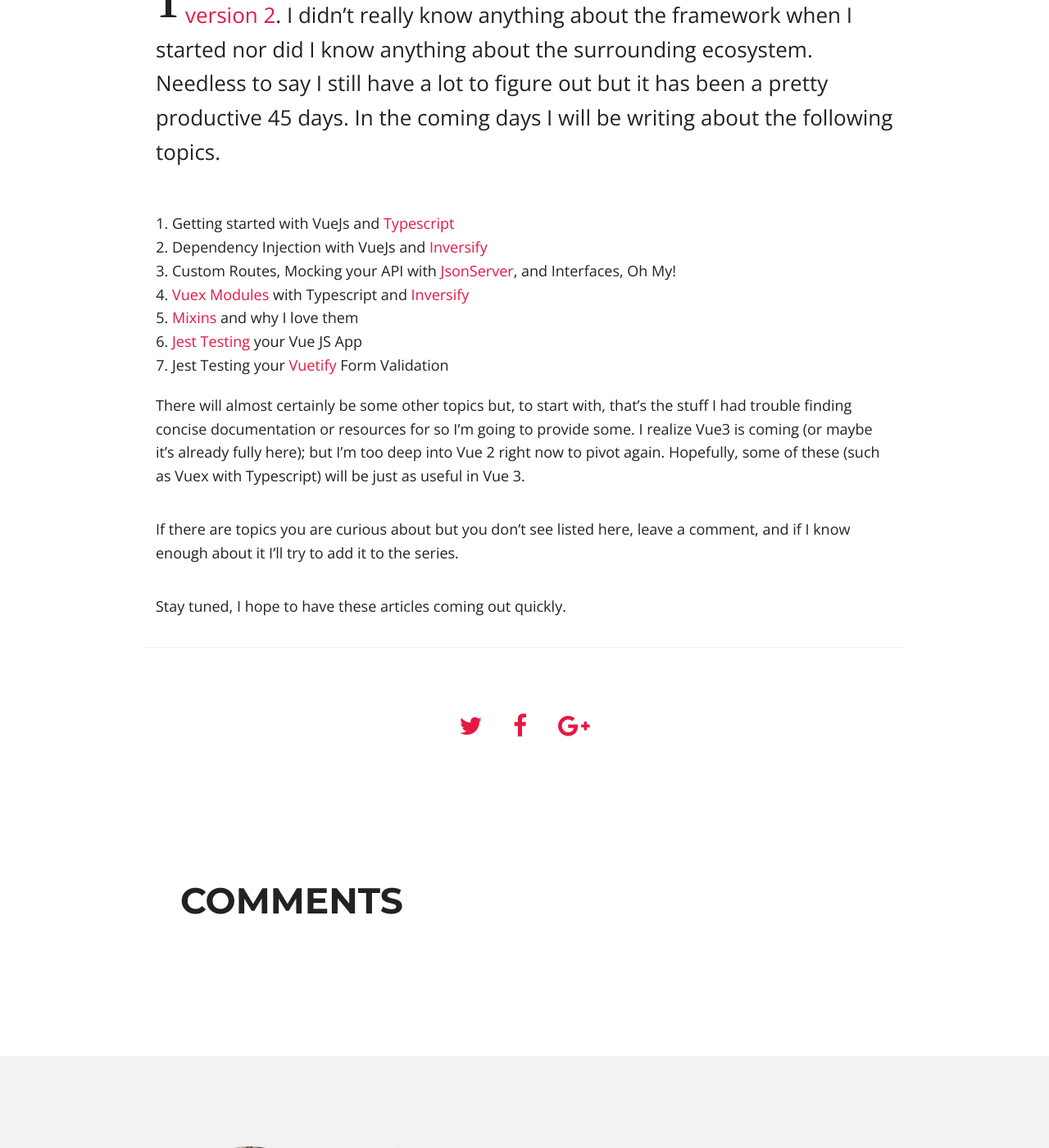
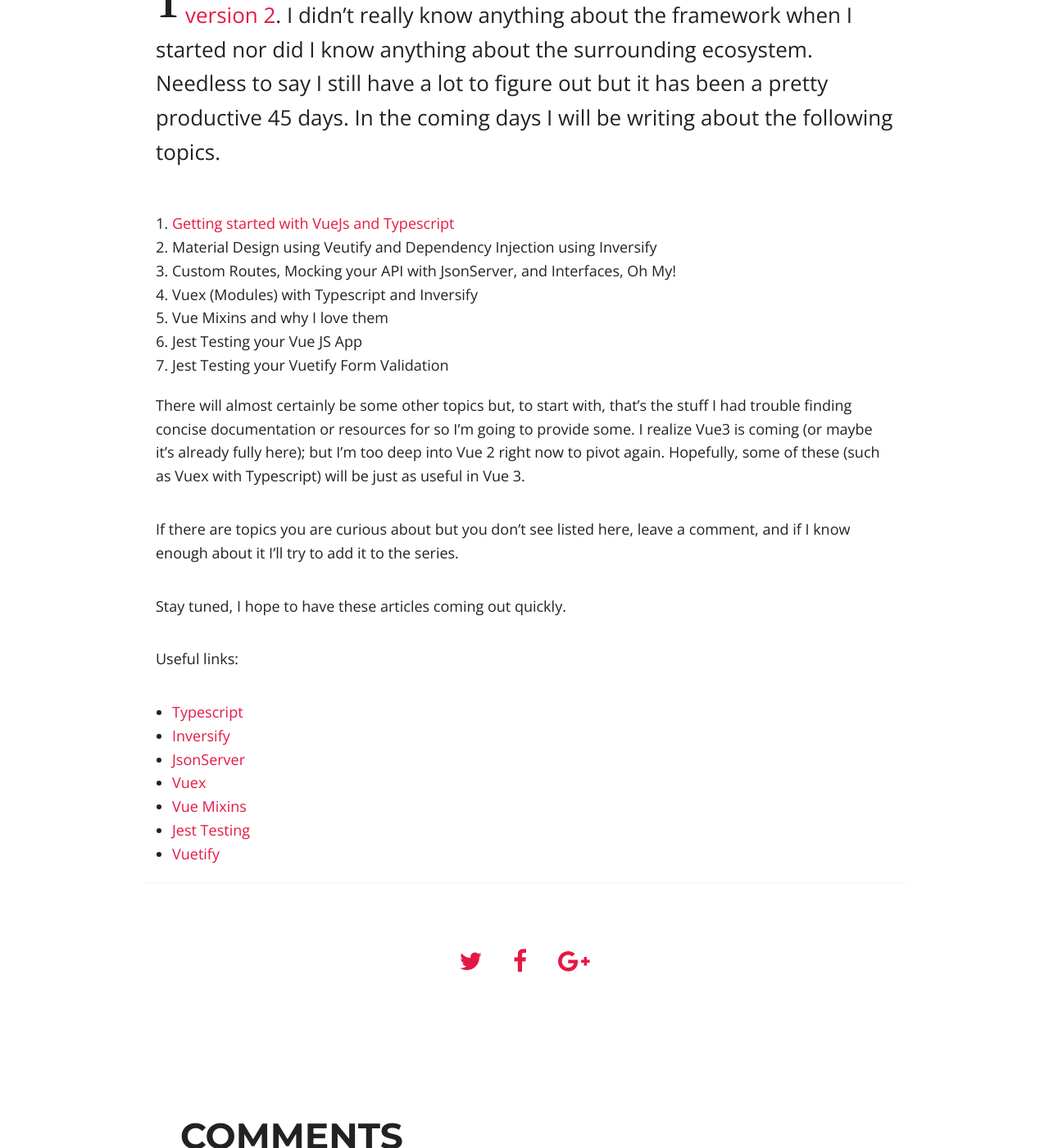
Before and after one commit to finalcut/finalcut.github.io, a Jekyll site: the page built from _posts/2020-02-18-introducing-a-series-on-vue-js.md, in a window 1280 px wide and 1400 px high, scrolled down 537 px. Shown: the whole window at 82% size. Built offline with Jekyll 4.4.1, drawn with Linux system fonts in a browser that asks for light colours; nearby versions of some CDN libraries; comment, search, counter and statistics services are not loaded.

Commit message:
move some links around; link to first article in series

```diff
--- a/_posts/2020-02-18-introducing-a-series-on-vue-js.md
+++ b/_posts/2020-02-18-introducing-a-series-on-vue-js.md
@@ -9,16 +9,26 @@
 ---
 In the past month and a half I've taken a rapid and deep dive into [VueJs version 2](https://vuejs.org/v2/guide/).  I didn't really know anything about the framework when I started nor did I know anything about the surrounding ecosystem.  Needless to say I still have a lot to figure out but it has been a pretty productive 45 days.  In the coming days I will be writing about the following topics.
 
-1. Getting started with VueJs and [Typescript](https://www.typescriptlang.org/)
-2. Dependency Injection with VueJs and [Inversify](http://inversify.io/)
-3. Custom Routes, Mocking your API with [JsonServer](https://github.com/typicode/json-server), and Interfaces, Oh My!
-4. [Vuex Modules](https://vuex.vuejs.org/) with Typescript and [Inversify](http://inversify.io/)
-5. [Mixins](https://vuejs.org/v2/guide/mixins.html) and why I love them
-6. [Jest Testing](https://jestjs.io/) your Vue JS App
-7. Jest Testing your [Vuetify](https://vuetifyjs.com/en/) Form Validation
+1. [Getting started with VueJs and Typescript](http://code.rawlinson.us/2020/02/getting-started-with-vue-and-typescript.html)
+2. Material Design using Veutify and Dependency Injection using Inversify
+3. Custom Routes, Mocking your API with JsonServer, and Interfaces, Oh My!
+4. Vuex (Modules) with Typescript and Inversify
+5. Vue Mixins and why I love them
+6. Jest Testing your Vue JS App
+7. Jest Testing your Vuetify Form Validation
 
 There will almost certainly be some other topics but, to start with, that's the stuff I had trouble finding concise documentation or resources for so I'm going to provide some. I realize Vue3 is coming (or maybe it's already fully here); but I'm too deep into Vue 2 right now to pivot again.  Hopefully, some of these (such as Vuex with Typescript) will be just as useful in Vue 3.
 
 If there are topics you are curious about but you don't see listed here, leave a comment, and if I know enough about it I'll try to add it to the series.
 
 Stay tuned, I hope to have these articles coming out quickly.
+
+Useful links:
+
+* [Typescript](https://www.typescriptlang.org/)
+* [Inversify](http://inversify.io/)
+* [JsonServer](https://github.com/typicode/json-server)
+* [Vuex](https://vuex.vuejs.org/)
+* [Vue Mixins](https://vuejs.org/v2/guide/mixins.html)
+* [Jest Testing](https://jestjs.io/)
+* [Vuetify](https://vuetifyjs.com/en/)
```
